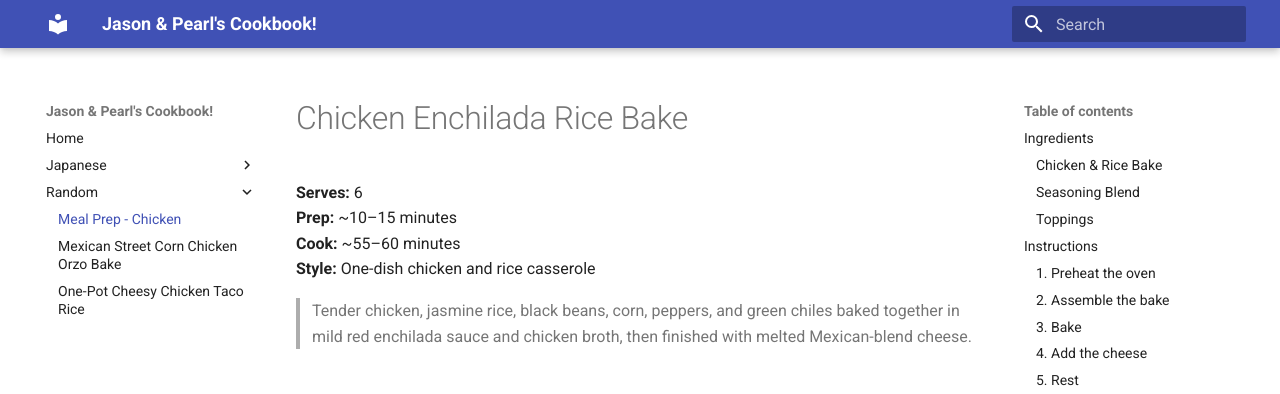
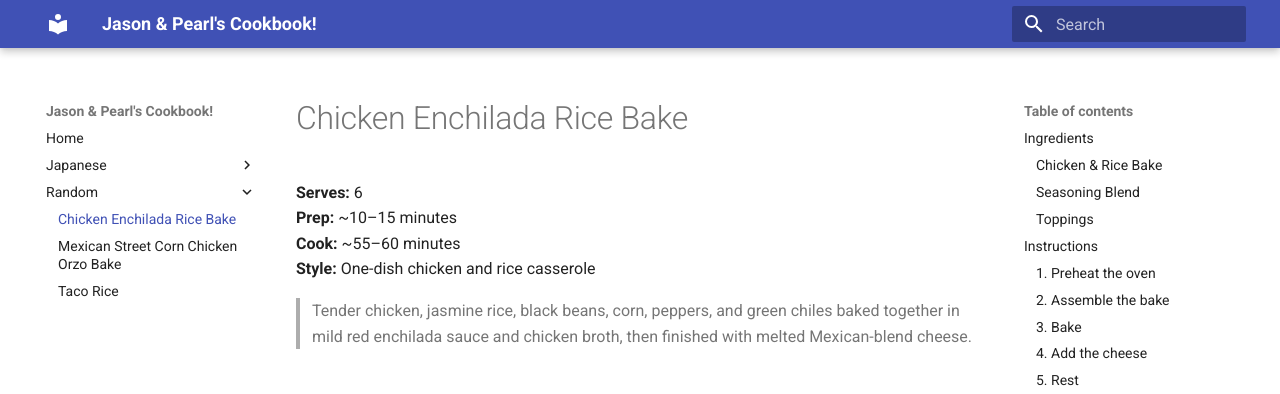
Before and after one commit to glerk/my-cookbook, an MkDocs documentation site: the page built from docs/Random/chicken-enchilada-rice-bake.md, in a window 1280 px wide. Shown: the top 394 px of the page. Built offline with MkDocs 1.6.1 and Material for MkDocs 9.7.7, drawn with Linux system fonts in a browser that asks for light colours; part of the change alters nothing that is shown.

Commit message:
vault backup: 2026-10-04 23:37:06

```diff
--- a/mkdocs.yaml
+++ b/mkdocs.yaml
@@ -2,13 +2,3 @@ site_name: Jason & Pearl's Cookbook!
 
 theme:
   name: material
-
-nav:
-  - Home: index.md
-  - Japanese:
-      - Gyudon: Japanese/gyudon.md
-      - Miso Katsu: Japanese/miso-katsu.md
-  - Random:
-      - Meal Prep - Chicken: Random/chicken-enchilada-rice-rake.md
-      - Mexican Street Corn Chicken Orzo Bake: Random/mexican-street-corn-chicken-orzo-bake.md
-      - One-Pot Cheesy Chicken Taco Rice: Random/one-pot-taco-rice.md
```
Also changed, not shown: docs/Random/chicken-enchilada-rice-bake.md (renamed from docs/Random/chicken-enchilada-rice-rake.md).
